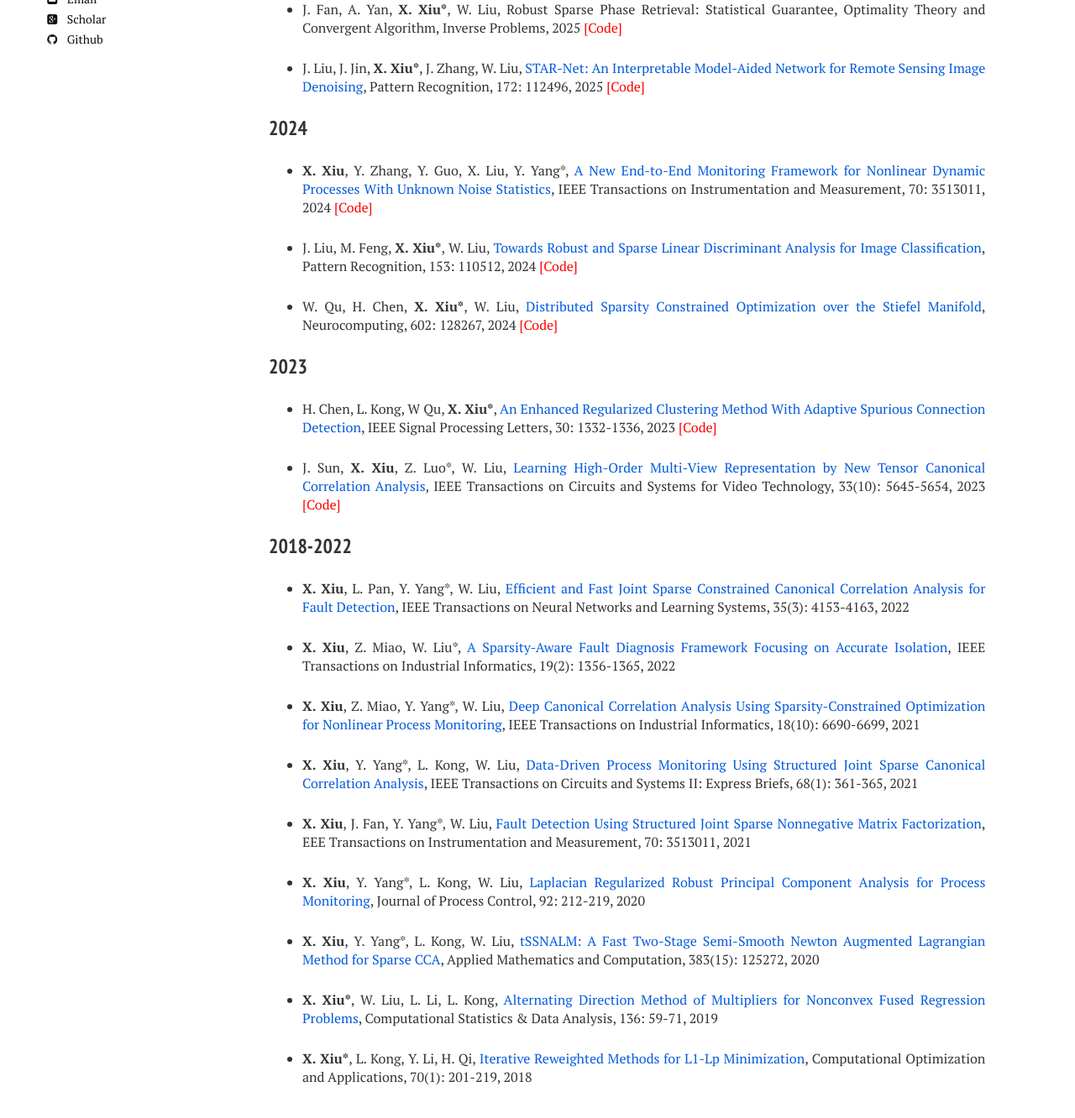
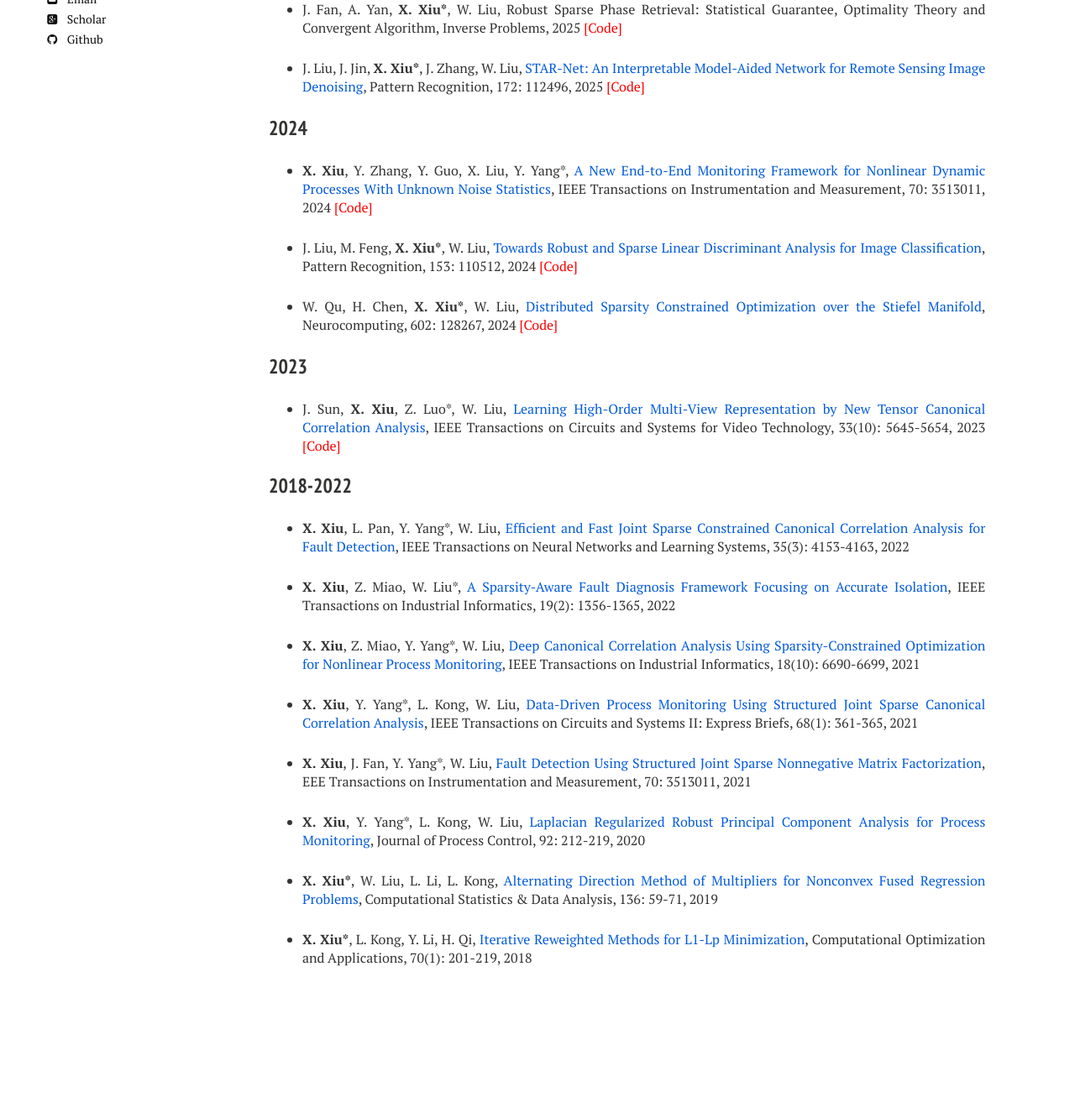
Before and after one commit to xianchaoxiu/xianchaoxiu.github.io, a Jekyll site: the page built from publications/index.md, in a window 1280 px wide and 1400 px high, scrolled down 294 px. Shown: the top 1332 px of the window at 84% size. Built offline with Jekyll 4.4.1, drawn with Linux system fonts in a browser that asks for light colours; nearby versions of some CDN libraries; after the commit the page ends 1552 px from its top, so only the background shows below that.

Commit message:
Update index.md

```diff
--- a/publications/index.md
+++ b/publications/index.md
@@ -35,8 +35,6 @@ share: false
 ### 2023
 
 
-* H. Chen, L. Kong, W Qu, <b>X. Xiu*</b>, <a href="https://doi.org/10.1109/LSP.2023.3316023" class="textlink" target="_blank">An Enhanced Regularized Clustering Method With Adaptive Spurious Connection Detection</a>, IEEE Signal Processing Letters, 30: 1332-1336, 2023 <a href="https://github.com/xianchaoxiu/ERC" class="textlink" target="_blank" style="color: red;">[Code]</a>
-
 * J. Sun, <b>X. Xiu</b>, Z. Luo*, W. Liu, <a href="https://doi.org/10.1109/TCSVT.2023.3263853" class="textlink" target="_blank">Learning High-Order Multi-View Representation by New Tensor Canonical Correlation Analysis</a>, IEEE Transactions on Circuits and Systems for Video Technology, 33(10): 5645-5654, 2023  <a href="https://github.com/xianchaoxiu/TCCA" class="textlink" target="_blank" style="color: red;">[Code]</a>
 
 
@@ -55,8 +53,6 @@ share: false
 
 * <b>X. Xiu</b>, Y. Yang*, L. Kong, W. Liu, <a href="https://doi.org/10.1016/j.jprocont.2020.06.011" class="textlink" target="_blank">Laplacian Regularized Robust Principal Component Analysis for Process Monitoring</a>, Journal of Process Control, 92: 212-219, 2020
 
-* <b>X. Xiu</b>, Y. Yang*, L. Kong, W. Liu, <a href="https://doi.org/10.1016/j.amc.2020.125272" class="textlink" target="_blank">tSSNALM: A Fast Two-Stage Semi-Smooth Newton Augmented Lagrangian Method for Sparse CCA</a>, Applied Mathematics and Computation, 383(15): 125272, 2020
-
 * <b>X. Xiu*</b>, W. Liu, L. Li, L. Kong, <a href="https://doi.org/10.1016/j.csda.2019.01.002" class="textlink" target="_blank">Alternating Direction Method of Multipliers for Nonconvex Fused Regression Problems</a>, Computational Statistics & Data Analysis, 136: 59-71, 2019
 
 * <b>X. Xiu*</b>, L. Kong, Y. Li, H. Qi, <a href="https://doi.org/10.1007/s10589-017-9977-7" class="textlink" target="_blank">Iterative Reweighted Methods for L1-Lp Minimization</a>, Computational Optimization and Applications, 70(1): 201-219, 2018
```
